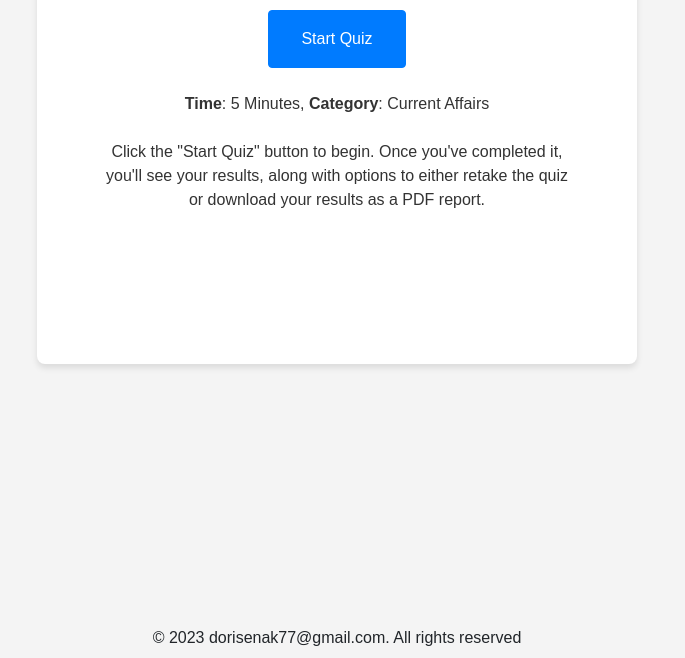
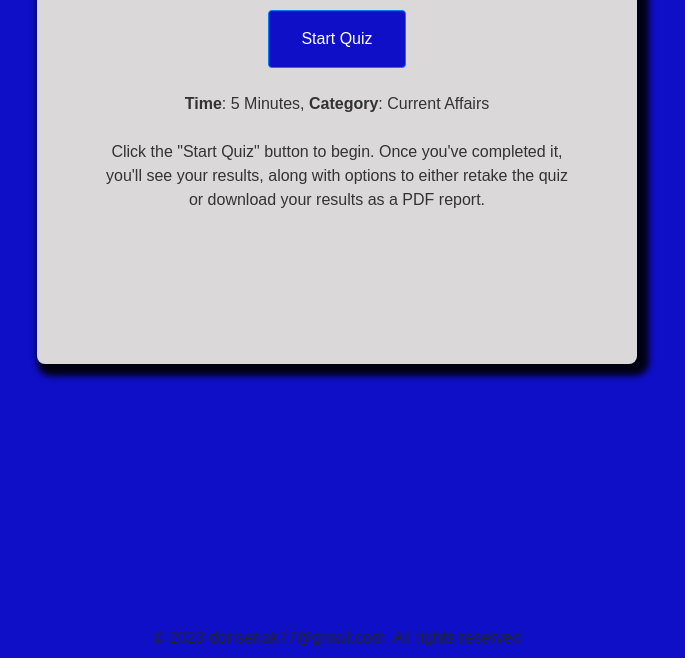
Before and after one commit to the-pad-forum/activity7-Doris-Ena-07, a plain HTML site: page index.html in a window 1280 px wide. Shown: the part 142-800 px from the top of the page, without its empty margins (303-988 px from the left). Drawn offline with nearby package versions, Linux system fonts and the light colour scheme.

Commit message:
Background, container and button update

```diff
--- a/css/style.css
+++ b/css/style.css
@@ -6,7 +6,7 @@
 
   body {
     font-family: 'Arial', sans-serif;
-    background-color: #f4f4f4;
+    background-color: rgb(15, 15, 200);
     height: 100%;
   }
 
@@ -27,8 +27,8 @@
     text-align: center;
     margin: 3rem auto;
     border-radius: 8px;
-    background-color: white;
-    box-shadow: 0 4px 6px rgba(0, 0, 0, 0.1);
+    background-color: rgb(218, 216, 216);
+    box-shadow: 6px 6px 6px 6px rgba(0, 0, 0, 0.9);
   }
 
   #quiz-content {
@@ -38,6 +38,7 @@
   #quiz-start-btn {
     margin-top: 1rem;
     padding: 1rem 2rem;
+    background-color: rgb(15, 15, 200);
   }
 
   #quiz-start-text {
@@ -115,6 +116,7 @@
     bottom: 0;
     width: 100%;
     text-align: center;
+
   }
 
   .question-review {
```
